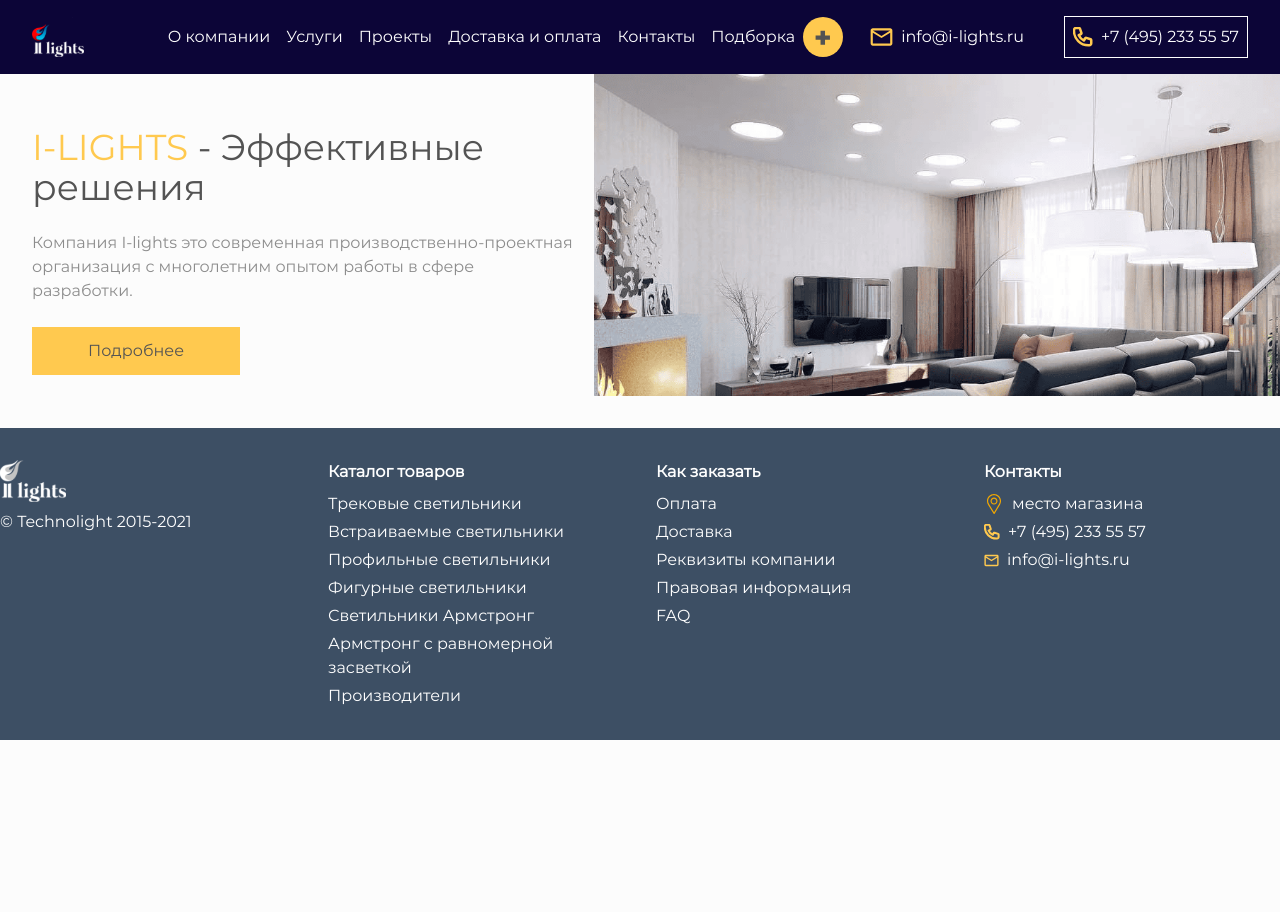
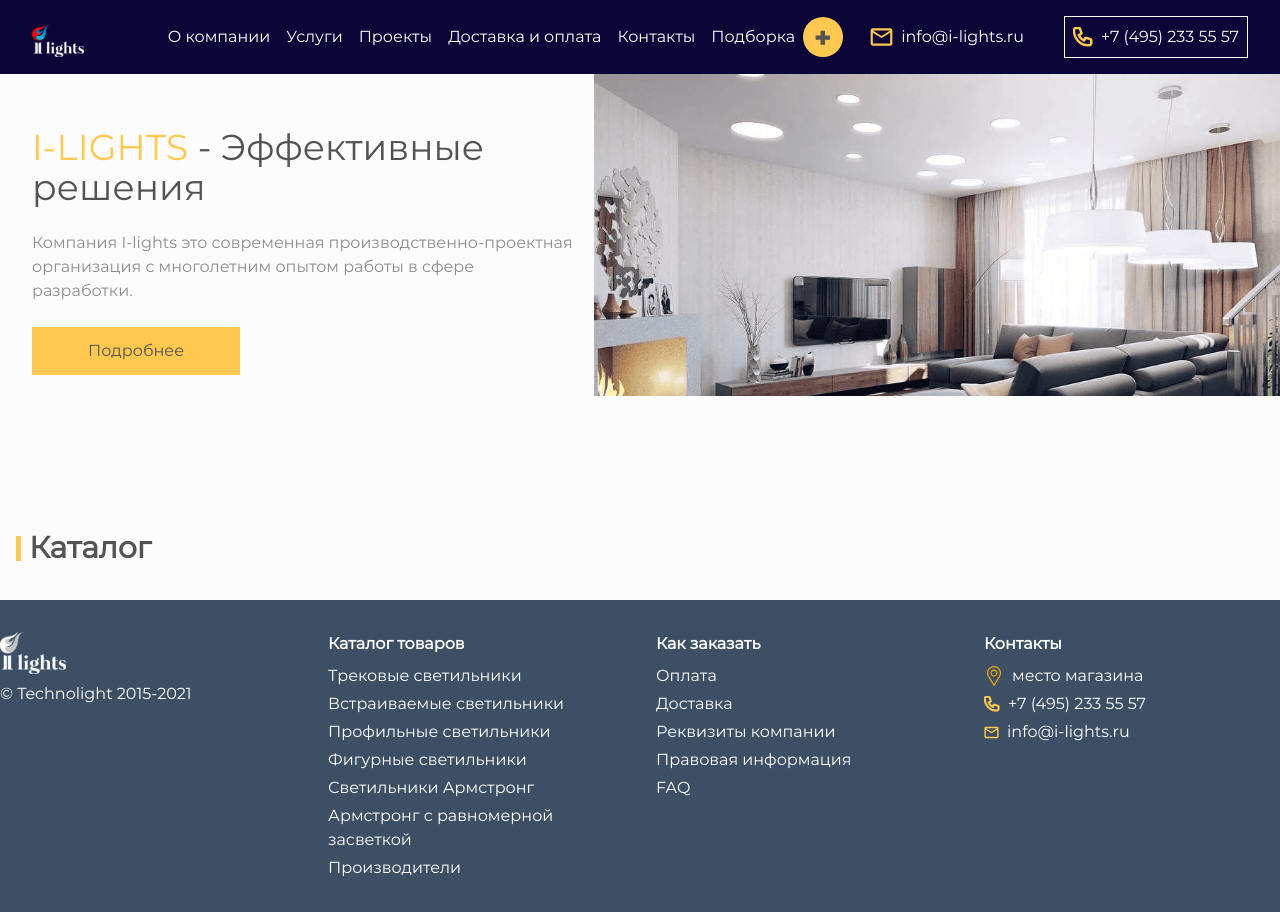
Before and after one commit to 89811421793/lamps, a Next.js app: page / in a window 1280 px wide. Before the commit the page ends 800 px from the top, so only its background shows below. Built offline with nearby package versions, Linux system fonts and the light colour scheme.

Commit message:
SectionTitle компонент

```diff
--- /dev/null
+++ b/src/app/components/SectionTitle.tsx
@@ -0,0 +1,28 @@
+import React from 'react';
+import { FC } from 'react';
+
+type SectionTitleProps = {
+  title: string;
+  subtitle?: string;
+  className?: string;
+};
+
+const SectionTitle: FC<SectionTitleProps> = ({ title, subtitle, className }) => {
+  return (
+    <div className={`relative mb-8 ${className}`}>
+      <div className="absolute left-0 w-[5px] h-[25px] bg-secondary translate-y-2" />
+      <div className="ml-[13px]">
+        <h2 className="text-[30px] font-extrabold leading-[40px] text-darkgrey font-montserrat">
+          {title}
+        </h2>
+        {subtitle && (
+          <p className="mt-2 text-lg text-darkgrey font-montserrat">
+            {subtitle}
+          </p>
+        )}
+      </div>
+    </div>
+  );
+};
+
+export default SectionTitle;
--- /dev/null
+++ b/src/app/components/sections/mainpage/CatalogSection.tsx
@@ -0,0 +1,12 @@
+import React from 'react';
+import SectionTitle from '../../SectionTitle';
+
+const CatalogSection = () => {
+    return (
+        <section>
+            <SectionTitle title="Каталог"/>
+        </section>
+    );
+};
+
+export default CatalogSection;
--- a/src/app/components/sections/mainpage/Hero.tsx
+++ b/src/app/components/sections/mainpage/Hero.tsx
@@ -2,7 +2,7 @@ import Image from 'next/image';
 
 const Hero = () => {
   return (
-    <div className="flex justify-between items-center p-8 mt-0 pt-0 pr-0">
+    <div className="flex justify-between items-center p-8 mt-0 pt-0 pr-0 mb-[100px]">
       <div className="flex flex-col space-y-6 max-w-xl mt-8 mr-4">
         <h1 className="text-4xl font-montserrat-bold">
           <span className="text-secondary">I-LIGHTS</span> - <span className="text-darkgrey">Эффективные решения</span>
--- a/src/app/page.tsx
+++ b/src/app/page.tsx
@@ -1,3 +1,5 @@
+import Container from "./components/Container";
+import CatalogSection from "./components/sections/mainpage/CatalogSection";
 import Hero from "./components/sections/mainpage/Hero";
 
 
@@ -5,6 +7,9 @@ export default function Home() {
   return (
     <main>
      <Hero/>
+     <Container>
+     <CatalogSection/>
+     </Container>
     </main>
   );
 }
```
